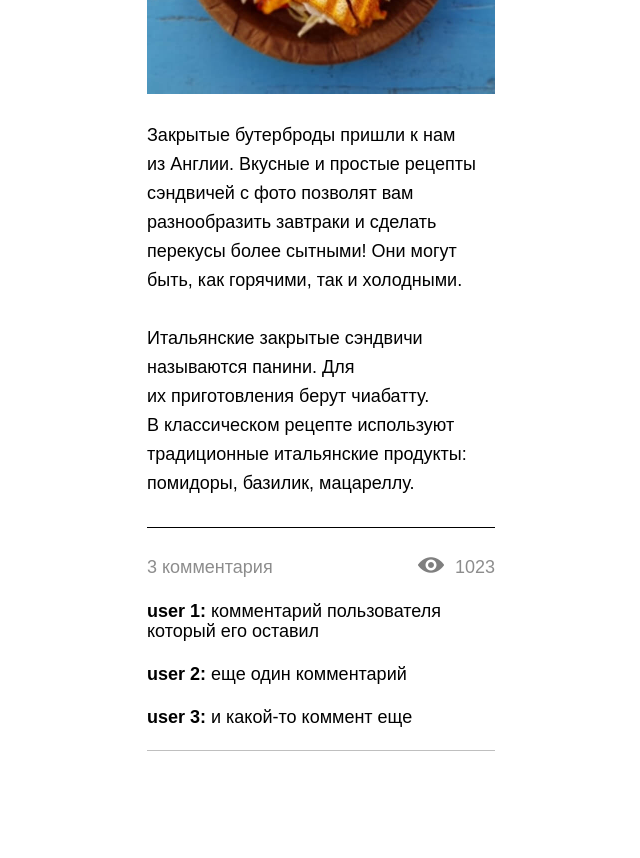
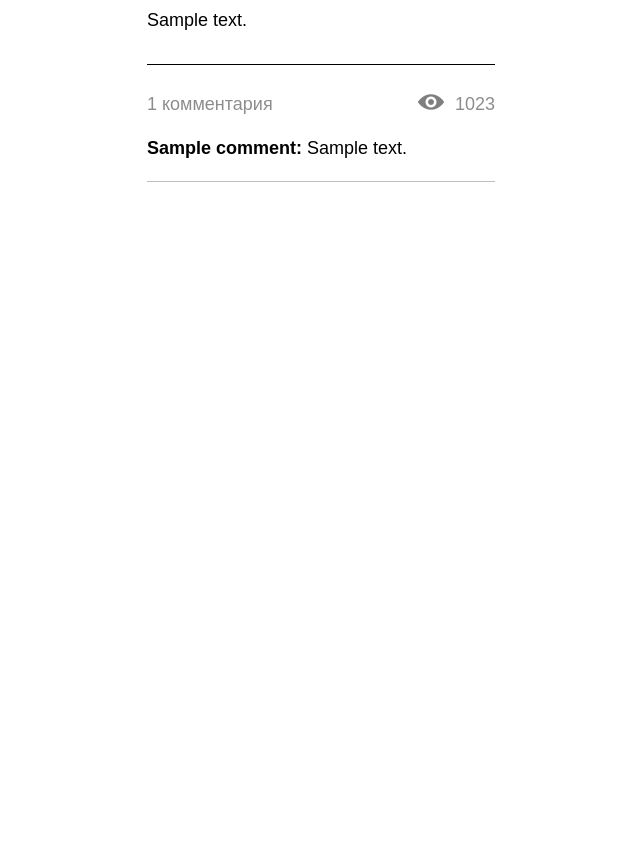
Before and after one commit to allgenl/skypro-cw-2, a Flask app: template templates/post.html in a window 1280 px wide. Shown: the part 439-1297 px from the top of the page, without its empty margins (319-959 px from the left). After the commit the page ends 621 px from the top, so only its background shows below. Run offline with Flask 2, Linux system fonts and the light colour scheme; the template is opened without the code that fills it: most values are stand-ins (such as "Sample title", 1, 10 or a date in 2020); grey boxes marked "Sample" are stand-in pictures.

Commit message:
Step 2. Post by post pk.

```diff
--- a/app.py
+++ b/app.py
@@ -1,15 +1,25 @@
 from flask import Flask, render_template, request
-from utils import get_posts_all
+from utils import get_posts_all, get_bookmarks_count, get_comments_by_post_id, get_post_by_pk
 import json
 
 if __name__ == '__main__':
     app = Flask(__name__)
 
 
-    @app.route('/')
+    @app.route('/',  methods=["GET"])
     def index():
+        """Эта вьюшка показывает ленту"""
         posts = get_posts_all()
-        return render_template("index.html", posts=posts)
+        bookmarks_count = get_bookmarks_count()
+        return render_template("index.html", posts=posts, bookmarks_count=bookmarks_count)
 
 
+    @app.route('/posts/<int:postid>', methods=["GET"])
+    def post(postid):
+        """Эта вьюшка показывает пост по его pk"""
+        post = get_post_by_pk(postid)
+        comments = get_comments_by_post_id(postid)
+        comments_count = len(comments)
+        return render_template("post.html", comments=comments, post=post, comments_count=comments_count)
+
     app.run(debug=True)
--- a/templates/index.html
+++ b/templates/index.html
@@ -18,7 +18,7 @@
       </a>
       <a href="templates/bookmarks.html" class="header__bookmark-btn">
         <img src="static/img/bookmark.png" alt="" class="header__bookmark-icon" width="28">
-        <span class="header__bookmark-counter">3</span>
+        <span class="header__bookmark-counter">{{ bookmarks_count }}</span>
       </a>
     </div>
   </header>
@@ -45,7 +45,7 @@
         <a href="templates/post.html" class="item__post-link">
           <img src={{post['pic']}} alt="" width="348" class="item__post-img">
         </a>
-        <p class="item__descr">{{post['content'][:49]}}...</p>
+        <p class="item__descr">{{post['content'][:50]}}...</p>
         <div class="item__post-info">
           <div class="item__counter">
             <img src="static/img/eye.png" alt="" class="item__counter-icon" width="26">
--- a/templates/post.html
+++ b/templates/post.html
@@ -5,7 +5,7 @@
   <meta charset="UTF-8">
   <meta name="viewport" content="width=device-width, initial-scale=1.0">
   <title>SKYPROGRAM post</title>
-  <link href="static/css/styles.min.css" rel="stylesheet">
+  <link href="/static/css/styles.min.css" rel="stylesheet">
 </head>
 
 <body>
@@ -28,44 +28,38 @@
     <section class="items">
       <div class="items__item item item--post">
         <div class="item__top">
-          <a href="/user-feed.html" class="item__head">
+          <a href="/templates/user-feed.html" class="item__head">
             <div class="item__ava-wrap">
-              <img src="img/ava1.png" alt="" class="item__ava" width="47">
+              <img src={{ post[0]["poster_avatar"] }} alt="" class="item__ava" width="47">
             </div>
-            <span class="item__username">Username</span>
+            <span class="item__username">{{ post[0]["poster_name"] }}</span>
           </a>
           <button type="button" class="item__bookmark-btn">
-            <img src="img/bookmark.png" alt="" class="item__bookmark-icon" width="24">
+            <img src="/static/img/bookmark.png" alt="" class="item__bookmark-icon" width="24">
           </button>
         </div>
         <a href="" class="item__post-link">
-          <img src="img/post1.jpg" alt="" width="348" class="item__post-img">
+          <img src={{ post[0]["pic"] }} alt="" width="348" class="item__post-img">
         </a>
         <div class="item__descr">
           <p class="item__text">
-            Закрытые бутерброды пришли к&nbsp;нам из&nbsp;Англии. Вкусные и&nbsp;простые рецепты сэндвичей с&nbsp;фото позволят вам разнообразить завтраки и&nbsp;сделать перекусы более сытными! Они могут быть, как горячими, так и&nbsp;холодными.
+            {{ post[0]["content"] }}
           </p>
-          <p class="item__text">
-            Итальянские закрытые сэндвичи называются панини. Для их&nbsp;приготовления берут чиабатту. В&nbsp;классическом рецепте используют традиционные итальянские продукты: помидоры, базилик, мацареллу.</p>
         </div>
         <div class="item__bottom">
           <div class="item__post-info">
-            <p class="item__comments-counter">3 комментария</p>
+            <p class="item__comments-counter">{{ comments_count }} комментария</p>
             <div class="item__counter">
-              <img src="img/eye.png" alt="" class="item__counter-icon" width="26">
+              <img src="/static/img/eye.png" alt="" class="item__counter-icon" width="26">
               <span class="item__counter-text">1023</span>
             </div>
           </div>
           <div class="item__comments">
+            {% for comment in comments %}
             <p class="item__comment">
-              <b>user 1:</b> комментарий пользователя который его оставил
+              <b>{{comment["commenter_name"]}}:</b> {{comment["comment"]}}
             </p>
-            <p class="item__comment">
-              <b>user 2:</b> еще один комментарий
-            </p>
-            <p class="item__comment">
-              <b>user 3:</b> и&nbsp;какой-то коммент еще
-            </p>
+            {% endfor %}
           </div>
         </div>
       </div>
--- a/utils.py
+++ b/utils.py
@@ -1,7 +1,8 @@
 import json
 
 DATA = "data/data.json"
-
+BOOKMARKS = "data/bookmarks.json"
+COMMENTS = "data/comments.json"
 
 def get_posts_all():
     """Возвращает посты"""
@@ -9,6 +10,12 @@ def get_posts_all():
         data = json.load(file)
     return data
 
+
+def get_bookmarks_count():
+    """Возвращается число закладок"""
+    with open(BOOKMARKS, 'r', encoding='utf-8') as file:
+        bookmarks_count = len(json.load(file))
+    return bookmarks_count
 
 def get_posts_by_user(user_name):
     """Возвращает посты определенного пользователя"""
@@ -21,7 +28,13 @@ def get_posts_by_user(user_name):
 def get_comments_by_post_id(post_id):
     """Возвращается комментарии определенного поста"""
     try:
-        pass
+        with open(COMMENTS, 'r', encoding='utf-8') as file:
+            comments_all = json.load(file)
+        comments = []
+        for comment in comments_all:
+            if comment["post_id"] == post_id:
+                comments.append(comment)
+        return comments
     except ValueError:
         return "Такого поста нет"
 
@@ -33,4 +46,5 @@ def search_for_posts(query):
 
 def get_post_by_pk(pk):
     """Возвращает один пост по его идентификатору"""
-    pass
+    posts = get_posts_all()
+    return [post for post in posts if post["pk"] == pk]
```
